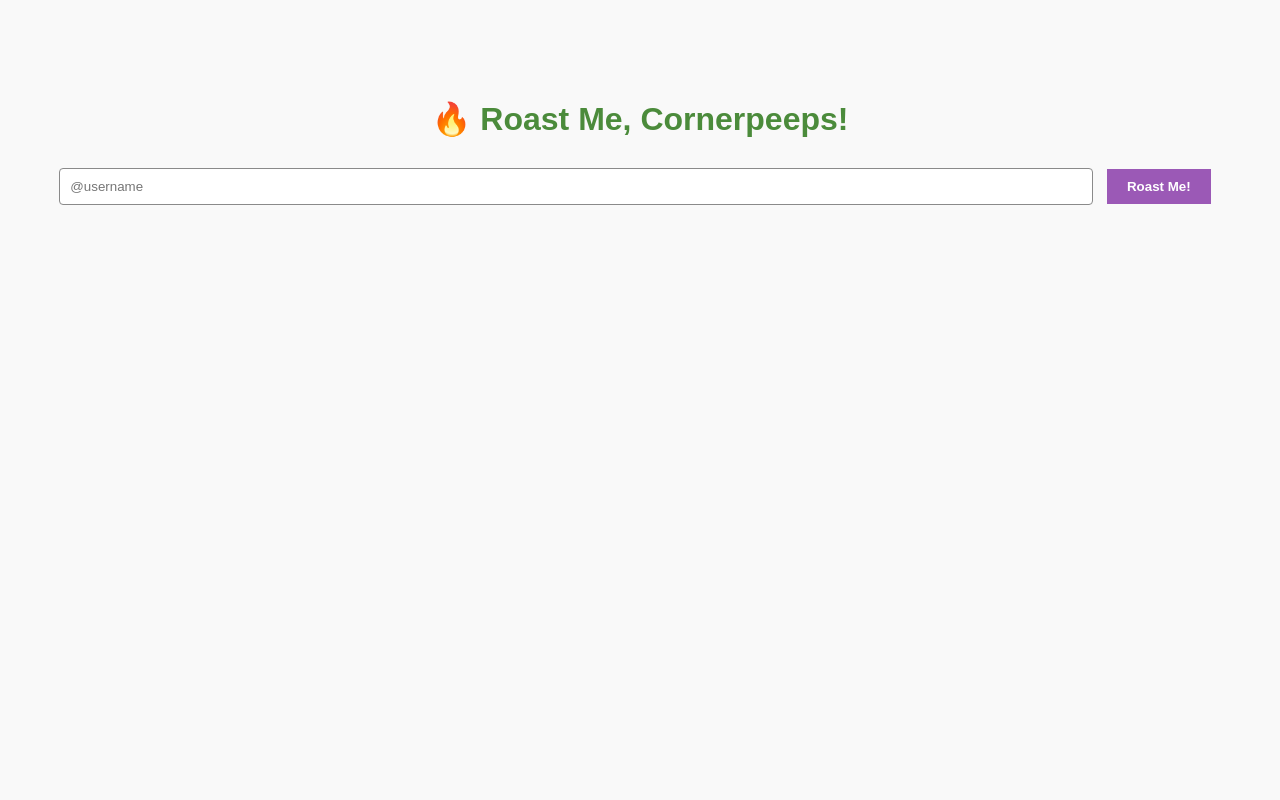
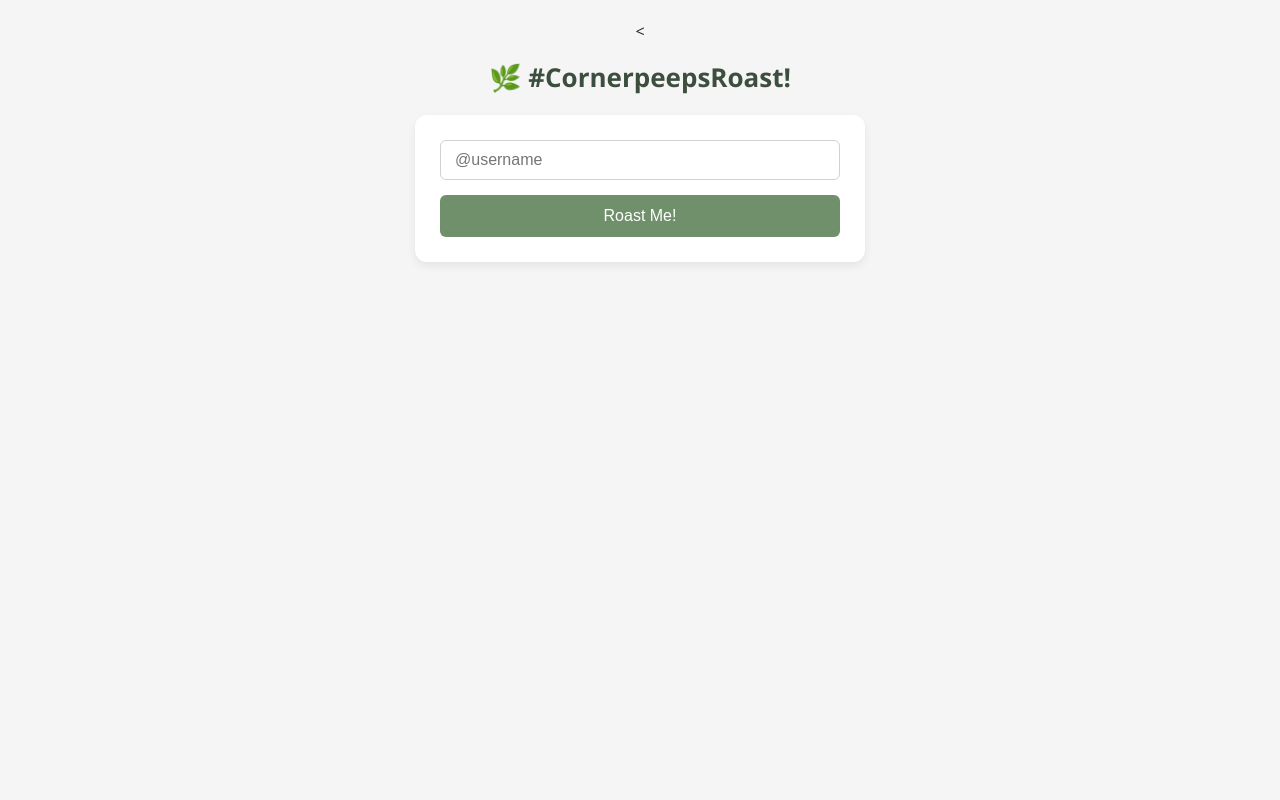
Before and after one commit to marjorieisabel/roast-cornerpeeps, a Flask app: page / in a window 1280 px wide. Run offline with Flask 3, Linux system fonts and the light colour scheme.

Commit message:
Update index.html

```diff
--- a/templates/index.html
+++ b/templates/index.html
@@ -1,51 +1,86 @@
-<!DOCTYPE html>
-<html>
+<<!DOCTYPE html>
+<html lang="en">
 <head>
+    <meta charset="UTF-8">
     <title>Cornerpeeps Roast Machine</title>
+    <meta name="viewport" content="width=device-width, initial-scale=1.0"> <!-- Ini penting -->
     <style>
         body {
-        background-color: #F9F9F9;
-        color: #2C3E50;
-        font-family: Arial, sans-serif;
+            margin: 0;
+            padding: 20px;
+            font-family: 'Segoe UI', Tahoma, Geneva, Verdana, sans-serif;
+            background-color: #f5f5f5;
+            color: #2c2c2c;
+            display: flex;
+            flex-direction: column;
+            align-items: center;
+        }
+
+        h1 {
+            color: #3c4e3d;
+            font-size: 26px;
+            margin-bottom: 20px;
             text-align: center;
-        margin-top: 100px;
+        }
+
+        form {
+            background-color: #ffffff;
+            padding: 25px;
+            border-radius: 12px;
+            box-shadow: 0 4px 10px rgba(0, 0, 0, 0.07);
+            display: flex;
+            flex-direction: column;
+            width: 100%;
+            max-width: 400px;
         }
 
         input[type="text"] {
-        padding: 10px;
-        width: 80%;
-        border: 1px solid #8A8A8A;
-        margin-bottom: 10px;
-        border-radius: 4px;
+            padding: 10px 14px;
+            font-size: 16px;
+            border: 1px solid #d1d1d1;
+            border-radius: 6px;
+            margin-bottom: 15px;
+            outline-color: #708f6b;
+            width: 100%;
         }
 
         button {
-        background-color: #9B59B6;
-        color: #fff;
+            background-color: #708f6b;
+            color: white;
             border: none;
-        padding: 10px 20px;
+            padding: 12px;
+            font-size: 16px;
+            border-radius: 6px;
             cursor: pointer;
-        font-weight: bold;
-        margin: 10px;
+            transition: background-color 0.3s ease;
+            width: 100%;
         }
 
         button:hover {
-        background-color: #B084CC;
+            background-color: #5b7355;
         }
 
-    h1 {
-        color: #4B8B3B;
+        h2 {
+            margin-top: 30px;
+            font-weight: normal;
+            background: #ecf0ec;
+            padding: 15px;
+            border-radius: 10px;
+            color: #344933;
+            max-width: 400px;
+            width: 100%;
+            text-align: center;
         }
     </style>
 </head>
 <body>
-    <h1>🔥 Roast Me, Cornerpeeps!</h1>
+    <h1>🌿 #CornerpeepsRoast!</h1>
     <form method="post">
         <input type="text" name="username" placeholder="@username" required>
         <button type="submit">Roast Me!</button>
     </form>
     {% if roast %}
-        <h2 style="margin-top: 30px;">{{ roast }}</h2>
+        <h2>{{ roast }}</h2>
     {% endif %}
 </body>
 </html>
```
Lines whose indentation alone changed are shown as unchanged.
